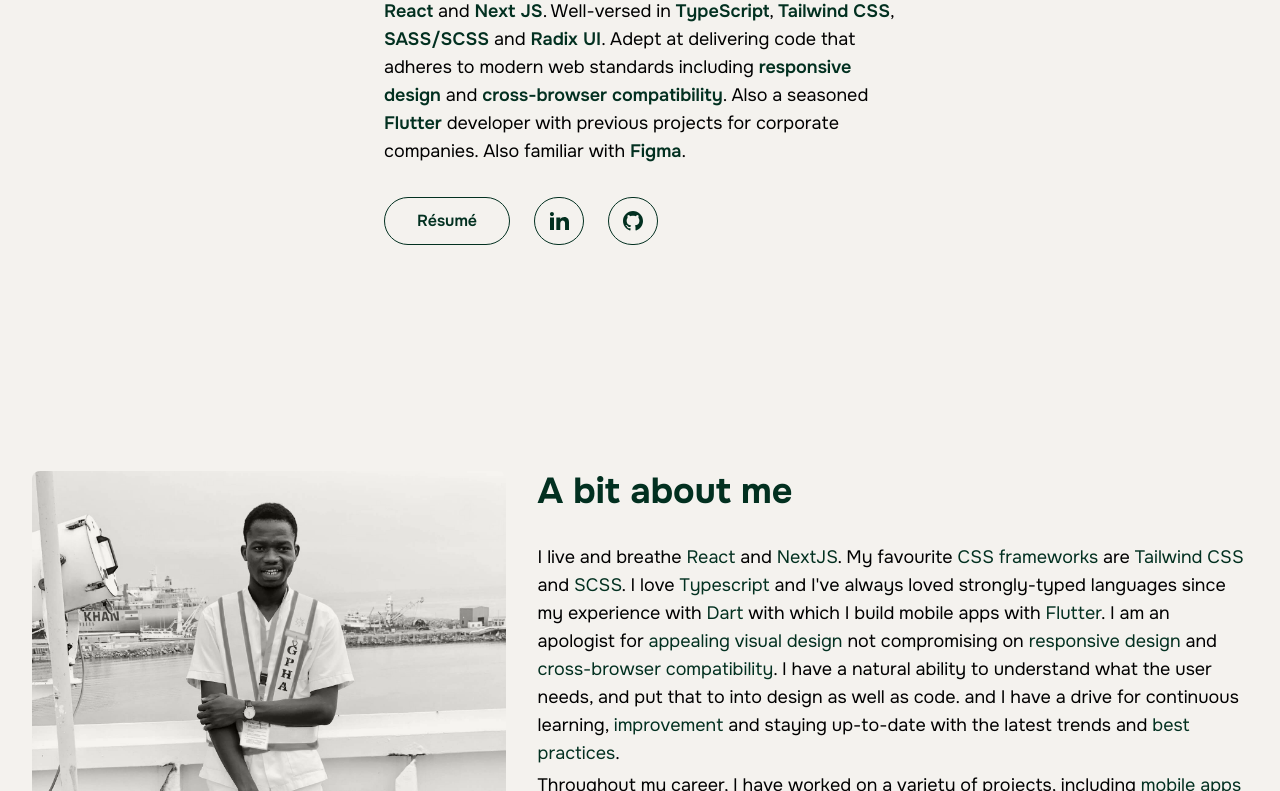
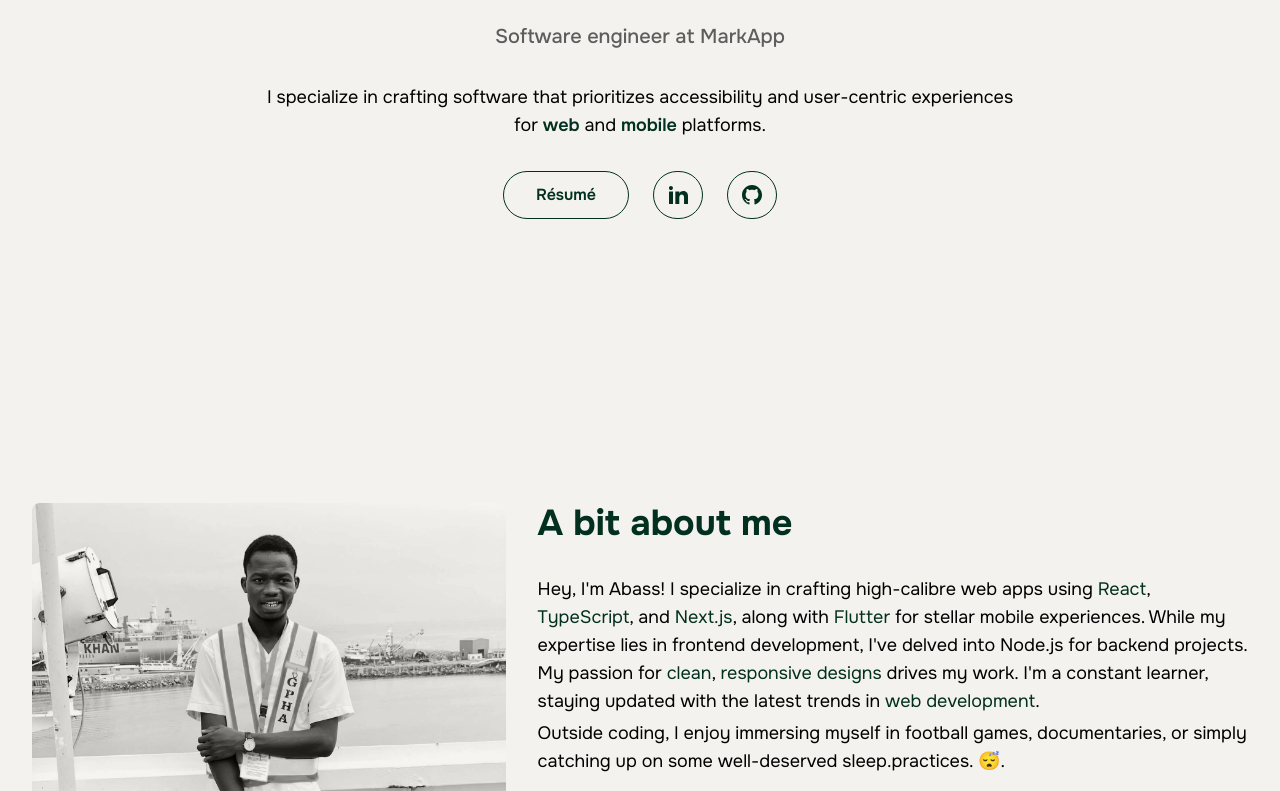
Before and after one commit to abassmutala/abassmutala.github.io, a Next.js app: page / in a window 1280 px wide. Shown: the part 409-1200 px from the top of the page. Built offline with nearby package versions, Linux system fonts and the light colour scheme.

Commit message:
modified hero + other changes

```diff
--- /dev/null
+++ b/content/projects/beauty_cosmetics.mdx
@@ -0,0 +1,6 @@
+--
+title: Beauty Cosmetics Mfg. Ltd. website
+description: Building an e-commerce website for a cosmetic company. The site will display products based on categories and users will be able to purchase and pay right from the site.
+dates: "2023-11-16"
+url: https://beautycosmeticsgh.com/
+---
--- a/src/app/components/AboutMe.tsx
+++ b/src/app/components/AboutMe.tsx
@@ -22,49 +22,23 @@ function AboutMe() {
             </h3>
             <div className="">
               <p className="mb-1 font-body text-lg">
-                I live and breathe <span className="text-primary">React</span>{" "}
-                and <span className="text-primary">NextJS</span>. My favourite{" "}
-                <span className="text-primary">CSS frameworks</span> are{" "}
-                <span className="text-primary">Tailwind CSS</span> and{" "}
-                <span className="text-primary">SCSS</span>. I love{" "}
-                <span className="text-primary">Typescript</span> and I&apos;ve always
-                loved strongly-typed languages since my experience with{" "}
-                <span className="text-primary">Dart</span> with which I build
-                mobile apps with <span className="text-primary">Flutter</span>.
-                I am an apologist for{" "}
-                <span className="text-primary">appealing visual design</span>{" "}
-                not compromising on{" "}
-                <span className="text-primary">responsive design</span> and{" "}
-                <span className="text-primary">
-                  cross-browser compatibility
-                </span>
-                . I have a natural ability to understand what the user needs,
-                and put that to into design as well as code. and I have a drive
-                for continuous learning,{" "}
-                <span className="text-primary">improvement</span> and staying
-                up-to-date with the latest trends and{" "}
-                <span className="text-primary">best practices</span>.
+                Hey, I&apos;m Abass! I specialize in crafting high-calibre web
+                apps using <span className="text-primary">React</span>,{" "}
+                <span className="text-primary">TypeScript</span>, and{" "}
+                <span className="text-primary">Next.js</span>, along with{" "}
+                <span className="text-primary">Flutter</span> for stellar mobile
+                experiences. While my expertise lies in frontend development,
+                I&apos;ve delved into Node.js for backend projects. My passion
+                for <span className="text-primary">clean</span>,{" "}
+                <span className="text-primary">responsive designs</span> drives
+                my work. I&apos;m a constant learner, staying updated with the
+                latest trends in{" "}
+                <span className="text-primary">web development</span>.
               </p>
               <p className="font-body text-lg mb-1">
-                Throughout my career, I have worked on a variety of projects,
-                including{" "}
-                <span className="text-primary">mobile apps and websites</span>,
-                and I have a strong track record of delivering successful and
-                high-quality designs. With{" "}
-                <span className="text-primary">Flutter</span>, I&apos;ve built
-                Android applications with delightful features for{" "}
-                <span className="text-primary">Access Bank Ghana</span> and{" "}
-                <span className="text-primary">Glico General</span>. I have also
-                ventured into the world of{" "}
-                <span className="text-primary">backend</span>{" "}
-                with <span className="text-primary">Node</span> with which I
-                built a <span className="text-primary">REST API</span> for a car
-                rental application.
-              </p>
-              <p className="font-body text-lg mb-1">
-                In my free time, I enjoy watching football games or
-                documentaries, or simply catching up on some much-needed sleep
-                😴.
+                Outside coding, I enjoy immersing myself in football games,
+                documentaries, or simply catching up on some well-deserved
+                sleep.practices. 😴.
               </p>
             </div>
           </div>
--- a/src/app/components/Footer.tsx
+++ b/src/app/components/Footer.tsx
@@ -32,7 +32,7 @@ function Footer() {
             </div>
           </div>
           <div className="mt-8 md:mt-12 flex flex-col md:flex-row-reverse md:items-center justify-between gap-y-4">
-            <div className="flex-shrink w-auto flex items-center justify-between gap-x-6 md:gap-x-8">
+            <div className="flex-shrink w-auto flex items-center justify-between md:gap-x-8">
               {footerConfig.socialLinks?.map((item) => {
                 const Icon = Icons[item.icon!];
                 return (
--- a/src/app/components/Hero.tsx
+++ b/src/app/components/Hero.tsx
@@ -8,56 +8,30 @@ function Hero() {
   // console.log(experience);
 
   return (
-    <section className="relative h-full lg:h-screen lg:max-h-[768px]">
-      <div className="h-full max-w-xl mx-auto px-6 md:px-8">
+    <section className="relative h-screen">
+      <div className="h-full max-w-screen-xl mx-auto px-6 md:px-8">
         <div className="h-full py-6 md:py-8 lg:py-12">
           <div className="h-full flex flex-col items-center justify-center gap-y-6 md:gap-y-8">
             <div className="w-full">
-              <p className="text-primary font-body">Hey, I&apos;m</p>
-              <h2 className="text-primary text-4xl md:text-5xl font-semibold font-heading mt-1">
+              {/* <p className="text-primary text-center font-body mb-1">Hey, I&apos;m</p> */}
+              <h2 className="text-transparent bg-primary bg-clip-text text-center text-5xl md:text-7xl lg:text-9xl font-bold font-heading animate-title duration-1000">
                 Abass Mutala
               </h2>
+              <h4 className="text-subtitle text-center text-xl font-medium font-heading line-clamp-2 mt-1 animate-fade-in duration-1000">
+                Software engineer at MarkApp
+              </h4>
             </div>
-            <div className="">
-              <p className="text-foreground font-body text-lg">
-                Software Developer with 2 years of professional experience and a
-                focus on modern JavaScript frameworks, particularly{" "}
-                <span className="text-primary font-semibold">React</span> and{" "}
-                <span className="text-primary font-semibold">Next JS</span>.
-                Well-versed in{" "}
-                <span className="text-primary font-semibold">TypeScript</span>,{" "}
-                <span className="text-primary font-semibold">Tailwind CSS</span>
-                , <span className="text-primary font-semibold">SASS/SCSS</span>{" "}
-                and <span className="text-primary font-semibold">Radix UI</span>
-                . Adept at delivering code that adheres to modern web standards
-                including{" "}
-                <span className="text-primary font-semibold">
-                  responsive design
-                </span>{" "}
-                and{" "}
-                <span className="text-primary font-semibold">
-                  cross-browser compatibility
-                </span>
-                . Also a seasoned{" "}
-                <span className="text-primary font-semibold">Flutter</span>{" "}
-                developer with previous projects for corporate companies. Also
-                familiar with{" "}
-                <span className="text-primary font-semibold">Figma</span>.
-                {/* Software developer with expertise in{" "}
-                <span className="text-primary">React</span>,{" "}
-                <span className="text-primary">NextJS</span>,{" "}
-                <span className="text-primary">TypeScript</span>,{" "}
-                <span className="text-primary">Tailwind</span>,{" "}
-                <span className="text-primary">SCSS</span>, and{" "}
-                <span className="text-primary">Flutter</span>. Known for turning
-                ideas into beautiful, user-centric, and impactful experiences
-                using <span className="text-primary">React</span> and{" "}
-                <span className="text-primary">Flutter</span>. Previously
-                launched car rental platform, Africar; shipped Android apps for
-                Access Bank. */}
+            <div className="max-w-4xl mx-auto">
+              <p className="text-foreground font-body text-lg text-center">
+                I specialize in crafting software that prioritizes accessibility
+                and user-centric experiences for&nbsp;
+                <span className="text-primary font-semibold">web</span>
+                &nbsp;and&nbsp;
+                <span className="text-primary font-semibold">mobile</span>{" "}
+                platforms.
               </p>
             </div>
-            <div className="w-full flex items-center justify-start gap-x-4 md:gap-x-6">
+            <div className="w-full flex items-center justify-center gap-x-4 md:gap-x-6">
               <Link
                 // passHref
                 // download
--- a/src/app/config/Footer.ts
+++ b/src/app/config/Footer.ts
@@ -17,11 +17,11 @@ export const footerConfig: FooterConfig = {
             name: "Instagram",
             link: "https://www.instagram.com/abass_mutala",
         },
-        {
-            icon: "tiktok",
-            name: "TikTok",
-            link: "https://www.tiktok.com/@abass_mutala",
-        },
+        // {
+        //     icon: "tiktok",
+        //     name: "TikTok",
+        //     link: "https://www.tiktok.com/@abass_mutala",
+        // },
         {
             icon: "x",
             name: "X",
@@ -35,7 +35,7 @@ export const footerConfig: FooterConfig = {
         },
         {
             name: "WhatsApp",
-            link: "https://www.tiktok.com/@wunnam_maven", //ToDo: Add appropriate link
+            link: "https://wa.me/233208585544",
         },
         {
             name: "Telegram",
--- a/src/app/page.tsx
+++ b/src/app/page.tsx
@@ -1,4 +1,3 @@
-import Image from "next/image";
 import AboutMe from "./components/AboutMe";
 import Hero from "./components/Hero";
 import Projects from "./components/Projects";
--- a/tailwind.config.ts
+++ b/tailwind.config.ts
@@ -44,6 +44,64 @@ const config: Config = {
       //   sides: "max(32px, calc(50% - 1280px / 2)"
       // }
       keyframes: {
+        "fade-in": {
+					"0%": {
+						opacity: "0%",
+					},
+					"75%": {
+						opacity: "0%",
+					},
+					"100%": {
+						opacity: "100%",
+					},
+				},
+				"fade-left": {
+					"0%": {
+						transform: "translateX(100%)",
+						opacity: "0%",
+					},
+
+					"30%": {
+						transform: "translateX(0%)",
+						opacity: "100%",
+					},
+					"100%": {
+						opacity: "0%",
+					},
+				},
+				"fade-right": {
+					"0%": {
+						transform: "translateX(-100%)",
+						opacity: "0%",
+					},
+
+					"30%": {
+						transform: "translateX(0%)",
+						opacity: "100%",
+					},
+					"100%": {
+						opacity: "0%",
+					},
+				},
+				title: {
+					"0%": {
+						"line-height": "0%",
+						"letter-spacing": "0.25em",
+						opacity: "0",
+					},
+					"25%": {
+						"line-height": "0%",
+						opacity: "0%",
+					},
+					"80%": {
+						opacity: "100%",
+					},
+
+					"100%": {
+						"line-height": "100%",
+						opacity: "100%",
+					},
+				},
         slideDownAndFade: {
           from: { opacity: "0", transform: 'translateY(-2px)' },
           to: { opacity: "1", transform: 'translateY(0)' },
@@ -62,6 +120,10 @@ const config: Config = {
         },
       },
       animation: {
+        "fade-in": "fade-in 3s ease-in-out forwards",
+				title: "title 3s ease-out forwards",
+				"fade-left": "fade-left 3s ease-in-out forwards",
+				"fade-right": "fade-right 3s ease-in-out forwards",
         slideDownAndFade: 'slideDownAndFade 400ms cubic-bezier(0.16, 1, 0.3, 1)',
         slideLeftAndFade: 'slideLeftAndFade 400ms cubic-bezier(0.16, 1, 0.3, 1)',
         slideUpAndFade: 'slideUpAndFade 400ms cubic-bezier(0.16, 1, 0.3, 1)',
```
